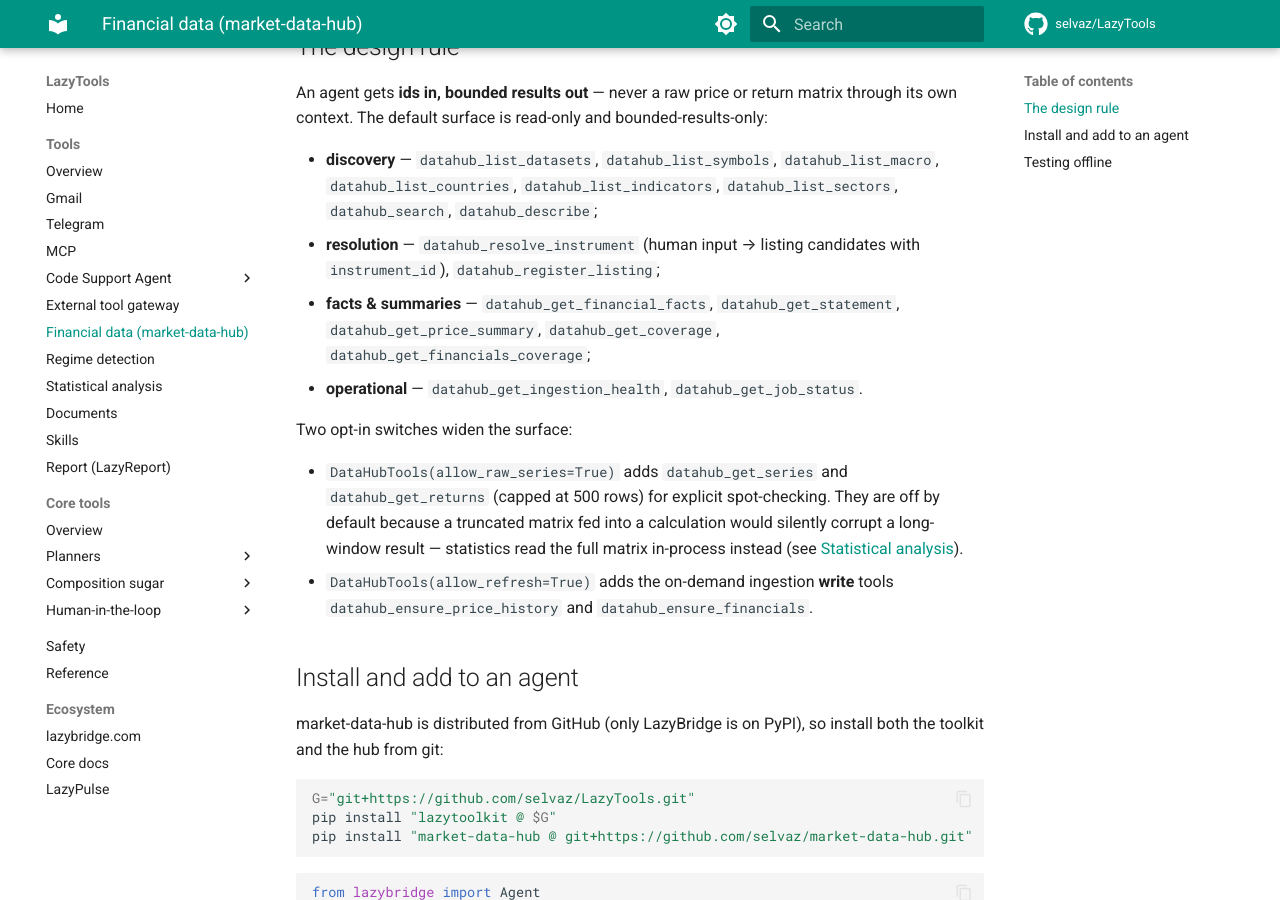
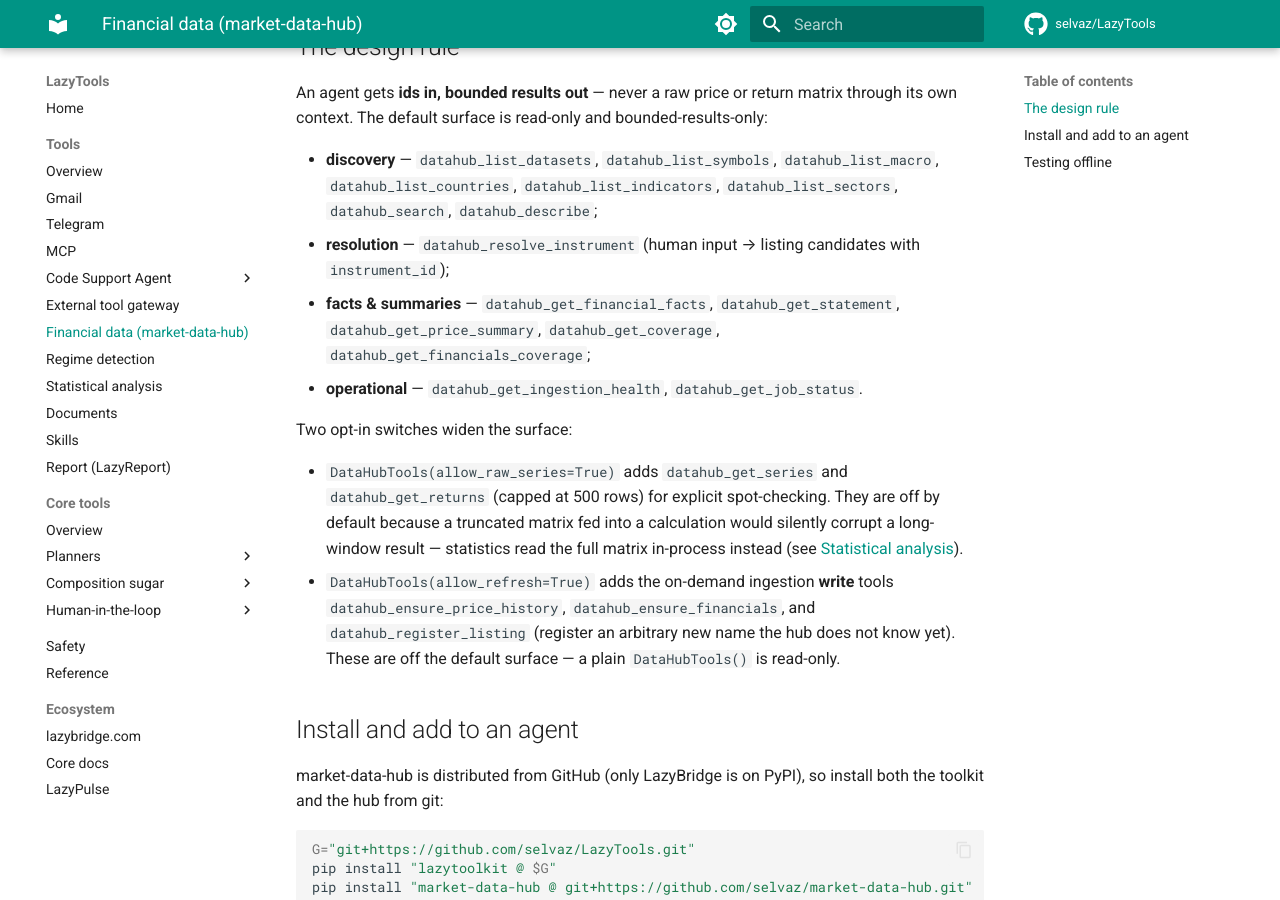
Before and after one commit to selvaz/LazyTools, an MkDocs documentation site: the page built from docs/datahub.md, in a window 1280 px wide and 900 px high, scrolled down 386 px. Built offline with MkDocs 1.6.1 and Material for MkDocs 9.7.7, drawn with Linux system fonts in a browser that asks for light colours; comment, search, counter and statistics services are not loaded.

Commit message:
fix: address Codex review follow-ups (manifest, guard, docs)
From Codex reviews of #56 and #58, plus a manifest-staleness bug they
surfaced indirectly:

- manifest: bump verified market-data-hub 54bc884 -> 0eb286e. It was never
  promoted when the lazydatacore schema + contract fixtures landed, yet every
  consumer (LazyStats contract test, LazyRay, LazyFin) already pins 0eb286e.
  The canonical manifest was the one place still on the old commit.
- guard: add market-data-hub to the GitHub-only PyPI-install guard
  (render_compatibility). It is the primary finance dependency and the docs
  tell users to install it from git, but a docs regression to
  `pip install market-data-hub` would not have failed CI.
- datahub.md: datahub_register_listing is a WRITE tool (allow_refresh branch),
  not part of the default read-only surface -- moved it out of the default
  resolution list into the allow_refresh section.
- docs/index.md: LazyRay is not in the verified combination; note it is
  pending released-CI verification and should be installed on its own (its
  pin no longer conflicts, so the reason is updated accordingly).

drift check green, guard self-test green.

Co-Authored-By: Claude Sonnet 5 <noreply@anthropic.com>

```diff
--- a/docs/datahub.md
+++ b/docs/datahub.md
@@ -35,7 +35,10 @@ Two opt-in switches widen the surface:
   silently corrupt a long-window result — statistics read the full matrix
   in-process instead (see [Statistical analysis](statistical-analysis.md)).
 - `DataHubTools(allow_refresh=True)` adds the on-demand ingestion **write**
-  tools `datahub_ensure_price_history` and `datahub_ensure_financials`.
+  tools `datahub_ensure_price_history`, `datahub_ensure_financials`, and
+  `datahub_register_listing` (register an arbitrary new name the hub does not
+  know yet). These are off the default surface — a plain `DataHubTools()` is
+  read-only.
 
 ## Install and add to an agent
 
```
Also changed, not shown: other parts of docs/datahub.md (+1 -1 lines), docs/index.md (+1 -1 lines), ecosystem/compatibility.md (+2 -2 lines), 4 other files.
